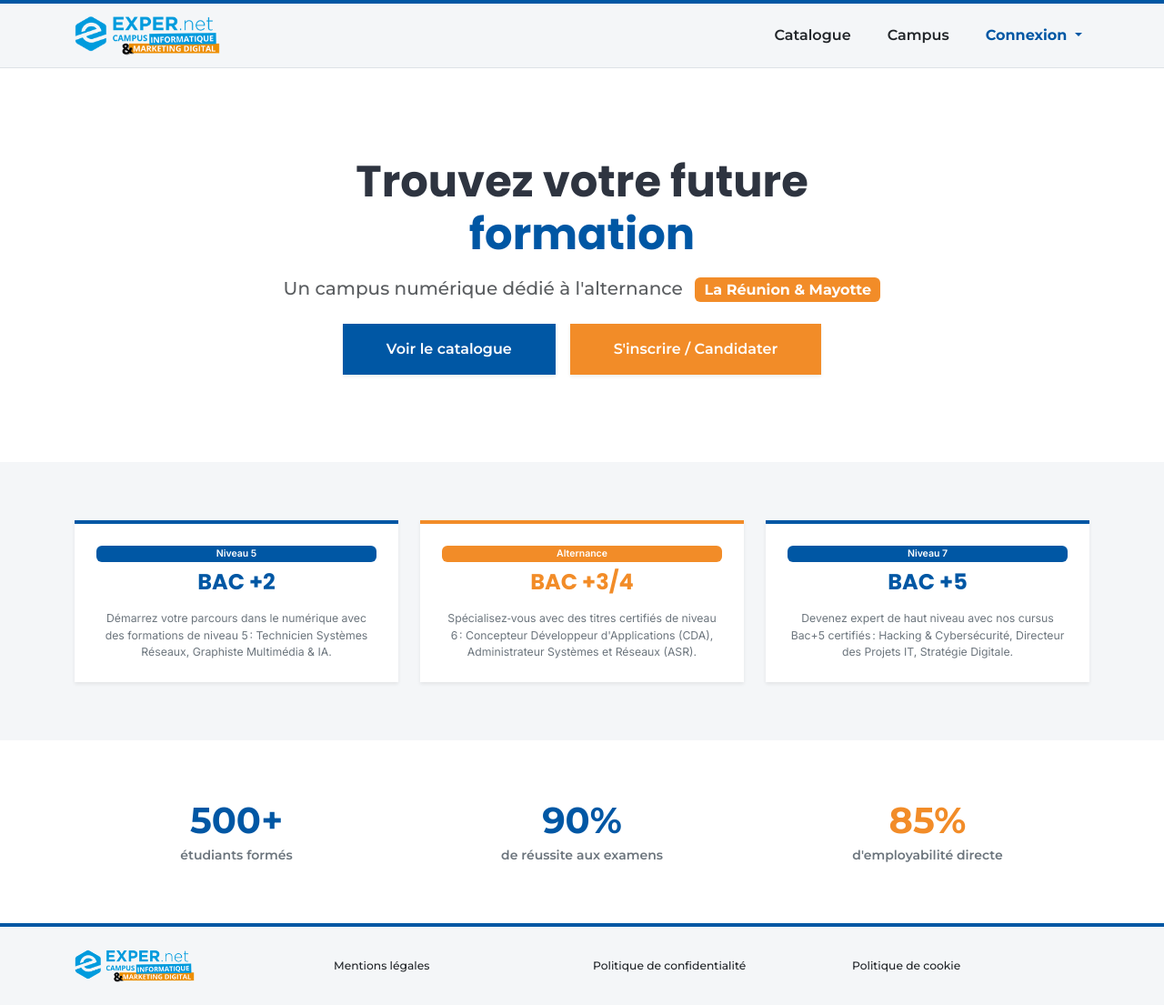
After one commit to FourlinTerence/Refonte-expernet-Grp-1, a PHP site: page /index.php in a window 1280 px wide. The commit adds this page. Shown: the whole page at 91% size. Run offline with PHP 8.4, Linux system fonts and the light colour scheme.

Commit message:
Fin du travail avec l IA, merge avec le main

```diff
--- /dev/null
+++ b/csrf.php
@@ -0,0 +1,9 @@
+<?php
+/**
+ * Génère le token CSRF si nécessaire et le stocke en session.
+ */
+session_start();
+if (empty($_SESSION['csrf_token'])) {
+    $_SESSION['csrf_token'] = bin2hex(random_bytes(32));
+}
+?>
--- a/css/style.css
+++ b/css/style.css
@@ -167,3 +167,42 @@ h1, h2, h3, h4, h5, h6 {
   border-left: 3px solid #0057A4;
   background-color: #F4F6F8;
 }
+/* --------------------------------------------------------------------------
+   8. AMÉLIORATIONS STYLES SUPPLÉMENTAIRES
+   -------------------------------------------------------------------------- */
+
+/* Formulaires : espacement et focus */
+.form-control:focus {
+    border-color: #0057A4;
+    box-shadow: 0 0 0 0.25rem rgba(0,87,164,.25);
+}
+
+/* Boutons : légère ombre au survol */
+.btn-brand-primary,
+.btn-brand-orange {
+    box-shadow: 0 2px 4px rgba(0,0,0,.1);
+}
+.btn-brand-primary:hover,
+.btn-brand-orange:hover {
+    box-shadow: 0 4px 8px rgba(0,0,0,.15);
+}
+
+/* Cartes : effet de hausse au survol */
+.card:hover {
+    transform: translateY(-4px);
+    transition: transform .2s ease;
+}
+
+/* Navbar : ajustement du logo */nav .navbar-brand img {
+    max-height: 46px;
+}
+
+/* Footer : texte plus petit et centré sur mobile */
+footer .container {
+    font-size: 0.875rem;
+}
+@media (max-width: 576px) {
+    footer .row > div {
+        margin-bottom: 0.5rem;
+    }
+}
--- /dev/null
+++ b/includes/footer.php
@@ -0,0 +1,24 @@
+<?php
+/**
+ * Pied de page partagé – ExperNet Campus
+ * Copié depuis index.html (section footer). Utilise le même style que le site statique.
+ */
+?>
+<footer class="bg-brand-gray py-4 border-top border-top-brand-blue">
+  <div class="container">
+    <div class="row align-items-center gy-3 text-center text-md-start font-montserrat small">
+      <div class="col-md-3">
+        <img src="img/logo.png" alt="Expernet Campus" height="38">
+      </div>
+      <div class="col-md-3">
+        <a href="#" class="text-dark text-decoration-none">Mentions légales</a>
+      </div>
+      <div class="col-md-3">
+        <a href="#" class="text-dark text-decoration-none">Politique de confidentialité</a>
+      </div>
+      <div class="col-md-3">
+        <a href="#" class="text-dark text-decoration-none">Politique de cookie</a>
+      </div>
+    </div>
+  </div>
+</footer>
--- /dev/null
+++ b/includes/header.php
@@ -0,0 +1,50 @@
+<?php
+/**
+ * Header/navigation shared across pages.
+ * Affiche les liens en fonction de la session utilisateur.
+ */
+session_start();
+require_once __DIR__.'/../php/BDD/init.php';
+require_once __DIR__.'/../csrf.php';
+?>
+<header class="bg-brand-gray border-bottom border-top-brand-blue">
+    <nav class="navbar navbar-expand-lg py-2">
+        <div class="container">
+            <a class="navbar-brand py-1" href="index.php">
+                <img src="img/logo.png" alt="Expernet Campus" height="46" class="d-inline-block align-text-top">
+            </a>
+            <button class="navbar-toggler" type="button" data-bs-toggle="collapse" data-bs-target="#mainNavbar"
+                    aria-controls="mainNavbar" aria-expanded="false" aria-label="Menu">
+                <span class="navbar-toggler-icon"></span>
+            </button>
+            <div class="collapse navbar-collapse justify-content-end" id="mainNavbar">
+                <ul class="navbar-nav align-items-lg-center gap-lg-4 fs-6 font-montserrat">
+                    <li class="nav-item"><a class="nav-link text-dark fw-semibold" href="catalogue.php">Catalogue</a></li>
+                    <li class="nav-item"><a class="nav-link text-dark fw-semibold" href="#campus">Campus</a></li>
+                    <?php if (isset($_SESSION['id_utilisateur'])): ?>
+                        <li class="nav-item dropdown">
+                            <a class="nav-link dropdown-toggle text-brand-blue fw-bold" href="#" role="button" data-bs-toggle="dropdown" aria-expanded="false">
+                                <?= htmlspecialchars($_SESSION['email']) ?>
+                            </a>
+                            <ul class="dropdown-menu dropdown-menu-end shadow-sm border-0">
+                                <li><a class="dropdown-item py-2" href="dashboard-etudiant.php">Mon tableau de bord</a></li>
+                                <li><hr class="dropdown-divider"></li>
+                                <li><a class="dropdown-item py-2" href="php/BDD/deconnexion.php">Se déconnecter</a></li>
+                            </ul>
+                        </li>
+                    <?php else: ?>
+                        <li class="nav-item dropdown">
+                            <a class="nav-link dropdown-toggle text-brand-blue fw-bold" href="connexion_form.php" role="button" data-bs-toggle="dropdown" aria-expanded="false">
+                                Connexion
+                            </a>
+                            <ul class="dropdown-menu dropdown-menu-end shadow-sm border-0">
+                                <li><a class="dropdown-item py-2 fw-semibold" href="connexion_form.php">Page de connexion</a></li>
+                                <li><a class="dropdown-item py-2 fw-semibold text-brand-orange" href="inscription_form.php">Créer un compte</a></li>
+                            </ul>
+                        </li>
+                    <?php endif; ?>
+                </ul>
+            </div>
+        </div>
+    </nav>
+</header>
--- /dev/null
+++ b/index.php
@@ -0,0 +1,79 @@
+<?php
+/**
+ * Page d'accueil dynamique – ExperNet
+ * Utilise le header partagé via include/header.php
+ */
+require_once __DIR__.'/includes/header.php';
+?>
+<!DOCTYPE html>
+<html lang="fr">
+<head>
+    <meta charset="UTF-8">
+    <title>Expernet Campus - Accueil</title>
+    <!-- Bootstrap 5 CSS -->
+    <link href="https://cdn.jsdelivr.net/npm/bootstrap@5.3.3/dist/css/bootstrap.min.css" rel="stylesheet">
+    <link rel="stylesheet" href="css/style.css">
+</head>
+<body class="d-flex flex-column min-vh-100">
+<main class="flex-grow-1">
+    <!-- Hero Section -->
+    <section class="py-5 text-center my-md-4">
+        <div class="container py-lg-4">
+            <h1 class="display-5 fw-bold mb-3">Trouvez votre future<br><span class="text-brand-blue">formation</span></h1>
+            <p class="fs-5 text-muted mb-4 font-montserrat">
+                Un campus numérique dédié à l'alternance <span class="badge badge-brand-orange ms-2 align-middle fs-6">La Réunion &amp; Mayotte</span>
+            </p>
+            <div class="d-flex flex-wrap justify-content-center gap-3">
+                <a href="catalogue.php" class="btn btn-brand-primary px-5 py-3 fs-6 rounded-0 font-montserrat fw-semibold shadow-sm">Voir le catalogue</a>
+                <a href="inscription_form.php" class="btn btn-brand-orange px-5 py-3 fs-6 rounded-0 font-montserrat fw-semibold shadow-sm">S'inscrire / Candidater</a>
+            </div>
+        </div>
+    </section>
+
+    <!-- Cards – niveaux de formation -->
+    <section class="bg-brand-gray py-5">
+        <div class="container py-3">
+            <div class="row g-4 justify-content-center">
+                <div class="col-md-4">
+                    <div class="bg-white p-4 h-100 shadow-sm text-center d-flex flex-column justify-content-between border-top-brand-blue">
+                        <span class="badge badge-brand-blue mb-2">Niveau 5</span>
+                        <h2 class="h4 fw-bold mb-3 text-brand-blue">BAC +2</h2>
+                        <p class="text-secondary small mb-0">Démarrez votre parcours dans le numérique avec des formations de niveau 5 : Technicien Systèmes Réseaux, Graphiste Multimédia &amp; IA.</p>
+                    </div>
+                </div>
+                <div class="col-md-4">
+                    <div class="bg-white p-4 h-100 shadow-sm text-center d-flex flex-column justify-content-between border-top-brand-orange">
+                        <span class="badge badge-brand-orange mb-2">Alternance</span>
+                        <h2 class="h4 fw-bold mb-3 text-brand-orange">BAC +3/4</h2>
+                        <p class="text-secondary small mb-0">Spécialisez‑vous avec des titres certifiés de niveau 6 : Concepteur Développeur d'Applications (CDA), Administrateur Systèmes et Réseaux (ASR).</p>
+                    </div>
+                </div>
+                <div class="col-md-4">
+                    <div class="bg-white p-4 h-100 shadow-sm text-center d-flex flex-column justify-content-between border-top-brand-blue">
+                        <span class="badge badge-brand-blue mb-2">Niveau 7</span>
+                        <h2 class="h4 fw-bold mb-3 text-brand-blue">BAC +5</h2>
+                        <p class="text-secondary small mb-0">Devenez expert de haut niveau avec nos cursus Bac+5 certifiés : Hacking &amp; Cybersécurité, Directeur des Projets IT, Stratégie Digitale.</p>
+                    </div>
+                </div>
+            </div>
+        </div>
+    </section>
+
+    <!-- Statistiques clés -->
+    <section class="py-5" id="campus">
+        <div class="container py-3">
+            <div class="row text-center gy-4 font-montserrat">
+                <div class="col-md-4"><p class="display-6 fw-bold mb-1 text-brand-blue">500+</p><p class="fw-semibold text-secondary mb-0">étudiants formés</p></div>
+                <div class="col-md-4"><p class="display-6 fw-bold mb-1 text-brand-blue">90%</p><p class="fw-semibold text-secondary mb-0">de réussite aux examens</p></div>
+                <div class="col-md-4"><p class="display-6 fw-bold mb-1 text-brand-orange">85%</p><p class="fw-semibold text-secondary mb-0">d'employabilité directe</p></div>
+            </div>
+        </div>
+    </section>
+</main>
+
+<?php include __DIR__.'/includes/footer.php'; ?>
+
+<script src="https://cdn.jsdelivr.net/npm/bootstrap@5.3.3/dist/js/bootstrap.bundle.min.js"></script>
+<script src="js/main.js"></script>
+</body>
+</html>
--- /dev/null
+++ b/php/BDD/config.php
@@ -0,0 +1,10 @@
+<?php
+/**
+ * Configuration de la connexion à la base de données.
+ * Modifier les paramètres si nécessaire.
+ */
+define('DB_NAME', 'expernet');
+define('DB_USER', 'root');
+define('DB_PASS', '');
+define('DB_HOST', 'localhost');
+?>
--- a/php/BDD/connexionBDD.php
+++ b/php/BDD/connexionBDD.php
@@ -546,19 +546,10 @@ class ConnexionBDD {
 // Paramètres adaptés à votre environnement XAMPP local.
 // =============================================================================
 
-// Nom de votre base de données créée dans phpMyAdmin
-$nomBDD = "expernet_campus";
+// Inclusion de la configuration de connexion à la base de données
+require_once __DIR__.'/config.php';
 
-// Mot de passe MySQL (vide par défaut dans XAMPP)
-$motDePasse = "";
-
-// Utilisateur MySQL par défaut dans XAMPP
-$utilisateur = "root";
-
-// Hôte du serveur MySQL
-$hote = "localhost";
-
-// Création de l'instance de connexion (disponible pour tous les fichiers qui incluent ce fichier)
-$bdd = new ConnexionBDD($nomBDD, $motDePasse, $utilisateur, $hote);
+// Création de l'instance de connexion en utilisant les constantes définies dans config.php
+$bdd = new ConnexionBDD(DB_NAME, DB_PASS, DB_USER, DB_HOST);
 
 ?>
--- /dev/null
+++ b/php/BDD/init.php
@@ -0,0 +1,11 @@
+<?php
+/**
+ * Initialise la connexion PDO et expose l'objet $bdd.
+ * Utilise les constantes définies dans config.php.
+ */
+require_once __DIR__.'/config.php';
+require_once __DIR__.'/connexionBDD.php';
+
+// Instanciation de la classe de connexion
+$bdd = new ConnexionBDD(DB_NAME, DB_PASS, DB_USER, DB_HOST);
+?>
```
Also changed, not shown: catalogue.php (added, +45 -0 lines), connexion_form.php (added, +25 -0 lines), dashboard-etudiant.php (added, +51 -0 lines), dashboard-formateur.php (added, +50 -0 lines), formation.php (added, +44 -0 lines), inscription_form.php (added, +68 -0 lines), .htaccess (added).
